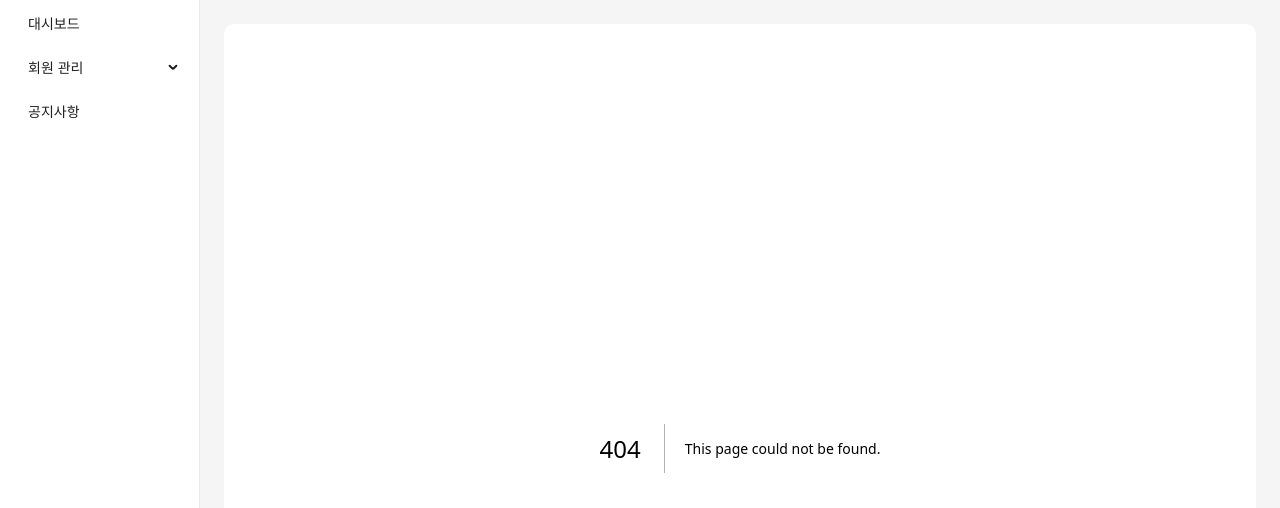
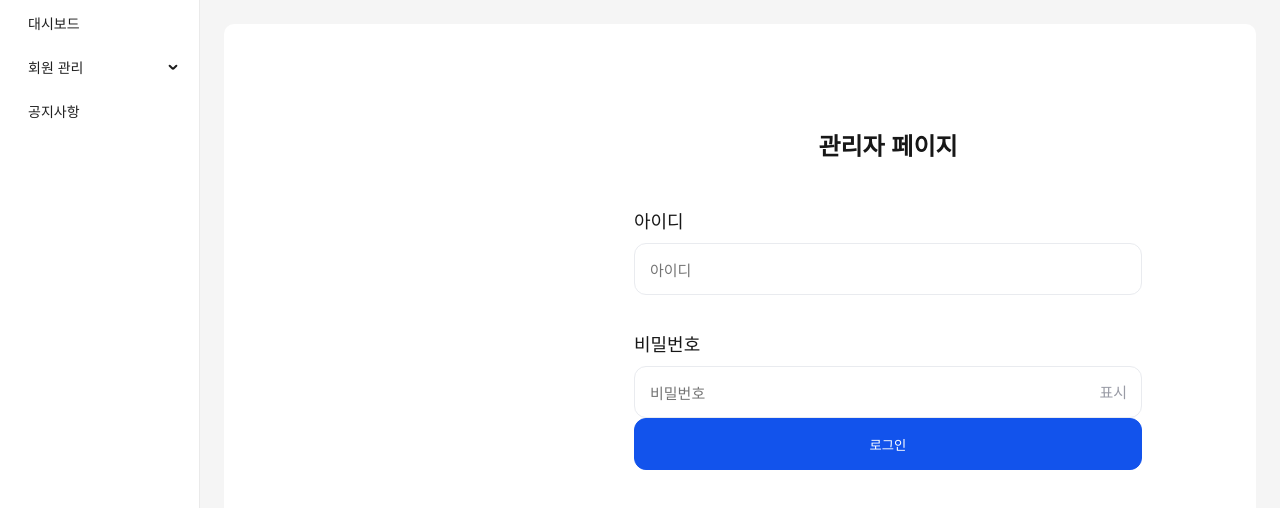
Before and after one commit to LoCONNECT/LoCONNECT-Admin, a Next.js app: page /login in a window 1280 px wide. Before the commit this address had no page. Shown: the top 508 px of the page. Built offline with nearby package versions, Linux system fonts and the light colour scheme.

Commit message:
Feat: theme,로그인페이지(zustnad) 추가

```diff
--- a/package.json
+++ b/package.json
@@ -26,7 +26,8 @@
     "react": "18.3.1",
     "react-dom": "18.3.1",
     "recharts": "^2.15.2",
-    "styled-components": "^6.1.17"
+    "styled-components": "^6.1.17",
+    "zustand": "^5.0.6"
   },
   "devDependencies": {
     "@types/js-cookie": "^3.0.6",
--- /dev/null
+++ b/src/features/Login/index.tsx
@@ -0,0 +1,122 @@
+import clsx from "clsx";
+import { LoginStyled } from "./styled";
+import { useFormik } from "formik";
+import { useState } from "react";
+import { useRouter } from "next/router";
+import { message } from "antd";
+import { useUserStore } from "@/store/useAdminStore";
+import { validateLoginForm } from "@/utill/login/validationLoginForm";
+import api from "@/utill/api";
+
+const Login = () => {
+  const router = useRouter();
+  const [showPassword, setShowPassword] = useState(false);
+
+  // zustand 함수
+  const setUser = useUserStore((state) => state.setUser);
+
+  // 비밀번호 보이기/숨기기
+  const togglePassword = () => {
+    setShowPassword((prev) => !prev);
+  };
+
+  const formik = useFormik({
+    initialValues: { id: "", password: "" },
+    validate: validateLoginForm,
+    onSubmit: async (values) => {
+      try {
+        // 로그인 요청(아이디랑 비밀번호 이런식으로 보냄 -> {id: '아이디', password: '비밀번호'})
+        const res = await api.post("/auth/login", values);
+
+        // TODO: 현재 로그인되어있는 유저의 정보 보내주기
+        // const response = await axiosInstance.get("/user/me");
+
+        console.log("로그인", res.data);
+        // console.log("현재 로그인되어있는 사람", response.data);
+
+        if (res.data.message) {
+          message.info(res.data.message);
+          return; // 홈으로 이동 안 함
+        } else {
+          // Zustand store에 유저 정보 저장
+          // setUser(response.data);
+          setUser(res.data);
+          router.push("/");
+        }
+      } catch (e) {
+        console.error("로그인 실패:", e);
+      }
+    },
+  });
+
+  // 아이디 에러메시지 조건
+  const showIdError =
+    (formik.values.id.length > 0 || formik.submitCount > 0) && formik.errors.id;
+
+  // 비밀번호 에러메시지 조건
+  const showPwError =
+    (formik.values.password.length > 0 || formik.submitCount > 0) &&
+    formik.errors.password;
+
+  return (
+    <LoginStyled className={clsx("login_center")}>
+      <div className="login_wrap">
+        <div className="login_box">
+          <div>
+            <div className="login_title">관리자 페이지</div>
+            <form className="login_form" onSubmit={formik.handleSubmit}>
+              <label className="login_label" htmlFor="id">
+                아이디
+              </label>
+              <input
+                id="id"
+                type="text"
+                name="id"
+                value={formik.values.id}
+                onChange={formik.handleChange}
+                onBlur={formik.handleBlur}
+                placeholder="아이디"
+                className="login_input"
+              />
+              {showIdError && (
+                <p className="login_error_message">{formik.errors.id}</p>
+              )}
+
+              <label className="login_label" htmlFor="password">
+                비밀번호
+              </label>
+              <div className="login_pw_box">
+                <input
+                  id="password"
+                  type={showPassword ? "text" : "password"}
+                  name="password"
+                  value={formik.values.password}
+                  onChange={formik.handleChange}
+                  onBlur={formik.handleBlur}
+                  placeholder="비밀번호"
+                  className="login_input"
+                />
+                <div className="login_see" onClick={togglePassword}>
+                  {showPassword ? "숨김" : "표시"}
+                </div>
+              </div>
+              {showPwError && (
+                <p className="login_error_message">{formik.errors.password}</p>
+              )}
+
+              <button
+                className="login_login_btn"
+                type="submit"
+                disabled={formik.isSubmitting}
+              >
+                로그인
+              </button>
+            </form>
+          </div>
+        </div>
+      </div>
+    </LoginStyled>
+  );
+};
+
+export default Login;
--- /dev/null
+++ b/src/features/Login/styled.ts
@@ -0,0 +1,81 @@
+import styled from "styled-components";
+
+export const LoginStyled = styled.div`
+  &.login_center {
+    width: 100vw;
+    height: 85vh;
+    display: flex;
+    justify-content: center;
+    align-items: center;
+    .login_wrap {
+      padding: 0 10px;
+      max-width: 548px;
+      width: 100%;
+      height: 621.5px;
+      margin: 0 auto;
+      .login_box {
+        max-width: 508px;
+        width: 100%;
+        height: 541.5px;
+        margin: 0 auto;
+
+        .login_title {
+          font-size: 24px;
+          font-weight: bold;
+          text-align: center;
+          margin: 50px 0 10px 0;
+        }
+
+        .login_form {
+          display: flex;
+          flex-direction: column;
+          .login_label {
+            font-size: 18px;
+            font-weight: 500;
+            margin-top: 35px;
+            margin-bottom: 10px;
+          }
+          .login_pw_box {
+            color: ${({ theme }) => theme.colors.gray4Color};
+            position: relative;
+            .login_see {
+              position: absolute;
+              top: 15px;
+              right: 15px;
+              font-size: 15px;
+              cursor: pointer;
+            }
+          }
+          .login_input {
+            width: 100%;
+            height: 52px;
+            border: 1px solid ${({ theme }) => theme.colors.gray2Color};
+            border-radius: 12px;
+            font-size: 15px;
+            padding: 17px 50px 15px 15px;
+
+            overflow: hidden;
+            white-space: nowrap;
+          }
+
+          .login_login_btn {
+            height: 52px;
+            border-radius: 12px;
+            border: 1px solid ${({ theme }) => theme.colors.mainColor};
+            background-color: ${({ theme }) => theme.colors.mainColor};
+            color: white;
+            &:hover {
+              cursor: pointer;
+            }
+          }
+
+          .login_error_message {
+            font-size: 13px;
+            margin: 5px 8px 0 8px;
+            color: rgb(246, 35, 35);
+          }
+        }
+      }
+    }
+  }
+`;
--- a/src/pages/_app.tsx
+++ b/src/pages/_app.tsx
@@ -9,6 +9,8 @@
 import Cookies from "js-cookie";
 import { useRouter } from "next/router";
 import { Modal } from "antd";
+import { ThemeProvider } from "styled-components";
+import theme from "@/styles/theme";
 
 export default function App({ Component, pageProps }: AppProps) {
   const [notPc, setNotPc] = useState(false);
@@ -88,10 +90,12 @@
         <NotPc />
       ) : (
         <>
-          <Header />
-          <Template>
-            <Component {...pageProps} />
-          </Template>
+          <ThemeProvider theme={theme}>
+            <Header />
+            <Template>
+              <Component {...pageProps} />
+            </Template>
+          </ThemeProvider>
         </>
       )}
     </>
--- /dev/null
+++ b/src/pages/login/index.tsx
@@ -0,0 +1,7 @@
+import Login from "@/features/Login";
+
+const LoginPage = () => {
+  return <Login />;
+};
+
+export default LoginPage;
--- /dev/null
+++ b/src/store/useAdminStore.ts
@@ -0,0 +1,20 @@
+import { create } from "zustand";
+
+type User = {
+  id: string;
+  name: string;
+  role: string;
+  phone: string;
+};
+
+type UserStore = {
+  user: User | null;
+  setUser: (user: User) => void;
+  logout: () => void;
+};
+
+export const useUserStore = create<UserStore>((set) => ({
+  user: null,
+  setUser: (user) => set({ user }),
+  logout: () => set({ user: null }),
+}));
--- /dev/null
+++ b/src/styles/theme.ts
@@ -0,0 +1,14 @@
+import { DefaultTheme } from "styled-components";
+
+const theme: DefaultTheme = {
+  colors: {
+    mainColor: "#1253EC",
+    mainLightColor: "#C8D9FF",
+    gray2Color: "#E9EBEF",
+    gray4Color: "#999BA5",
+    gray5Color: "#6F717C",
+    blackColor: "#131415",
+  },
+};
+
+export default theme;
--- /dev/null
+++ b/src/utill/login/validationId.ts
@@ -0,0 +1,7 @@
+// 아이디 유효성 검사
+export const validateId = (id: string): string | undefined => {
+  if (!id) return "아이디를 입력하지 않았습니다.";
+  if (!/^[a-zA-Z0-9]{4,12}$/.test(id)) {
+    return "아이디는 4~12자의 영문 또는 숫자여야 합니다.";
+  }
+};
--- /dev/null
+++ b/src/utill/login/validationLoginForm.ts
@@ -0,0 +1,15 @@
+import { validateId } from "./validationId";
+import { validatePassword } from "./validationPassword";
+
+// 로그인 유효성 검사
+export const validateLoginForm = (values: { id: string; password: string }) => {
+  const errors: { id?: string; password?: string } = {};
+
+  const idError = validateId(values.id);
+  if (idError) errors.id = idError;
+
+  const pwError = validatePassword(values.password);
+  if (pwError) errors.password = pwError;
+
+  return errors;
+};
--- /dev/null
+++ b/src/utill/login/validationPassword.ts
@@ -0,0 +1,11 @@
+// 비밀번호 유효성 검사
+export const validatePassword = (password: string): string | undefined => {
+  if (!password) return "비밀번호를 입력하지 않았습니다.";
+  if (
+    !/^(?=.*[a-z])(?=.*[A-Z])(?=.*\d)(?=.*[!@#$%^&*()_\-+=])[A-Za-z\d!@#$%^&*()_\-+=]{8,}$/.test(
+      password
+    )
+  ) {
+    return "비밀번호는 8자 이상이며, 영문 대소문자, 숫자, 특수문자를 포함해야 합니다.";
+  }
+};
```
Also changed, not shown: src/styles/styled.d.ts (added, +20 -0 lines), 1 other file (tests, documents, lock files or other folders).
